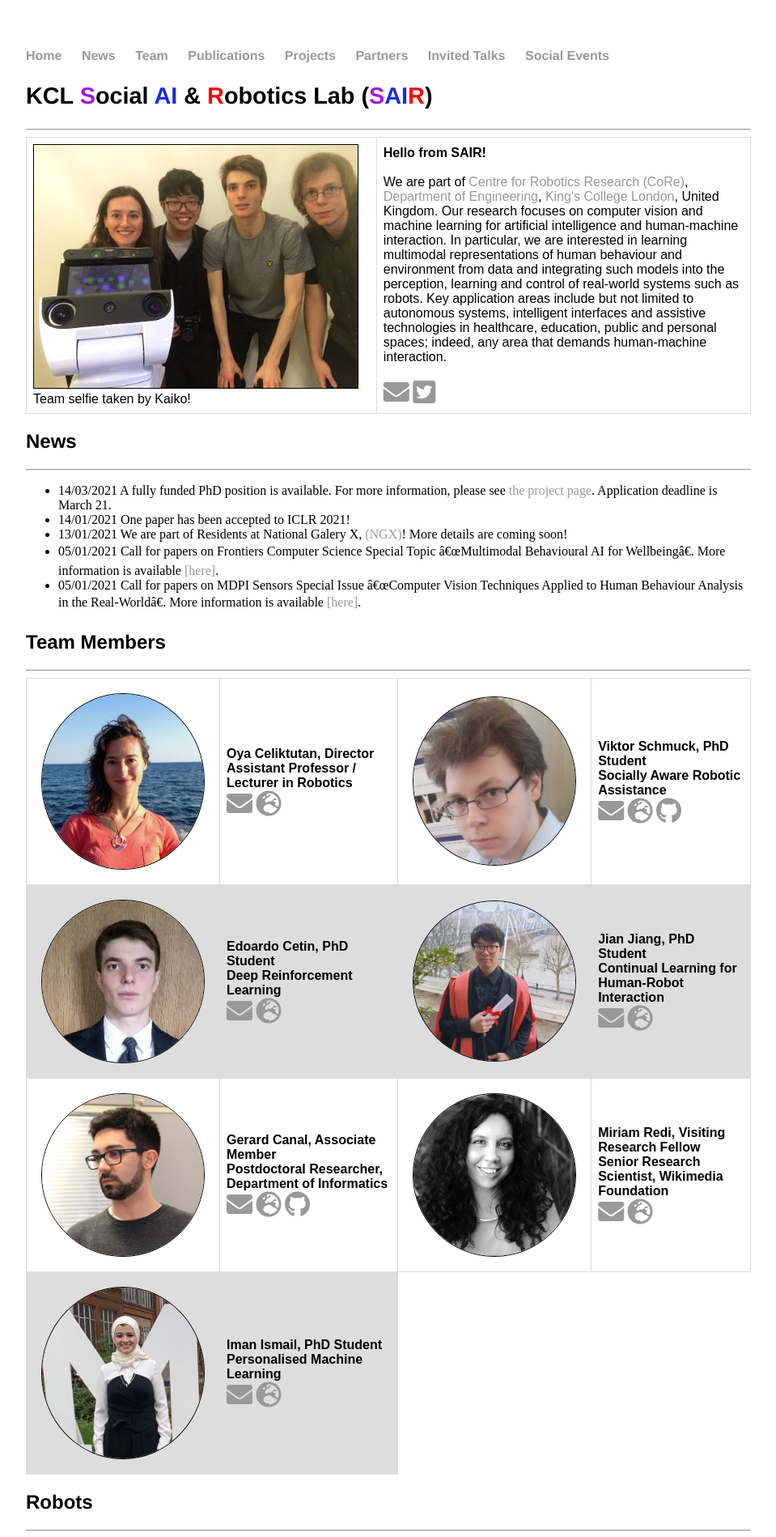
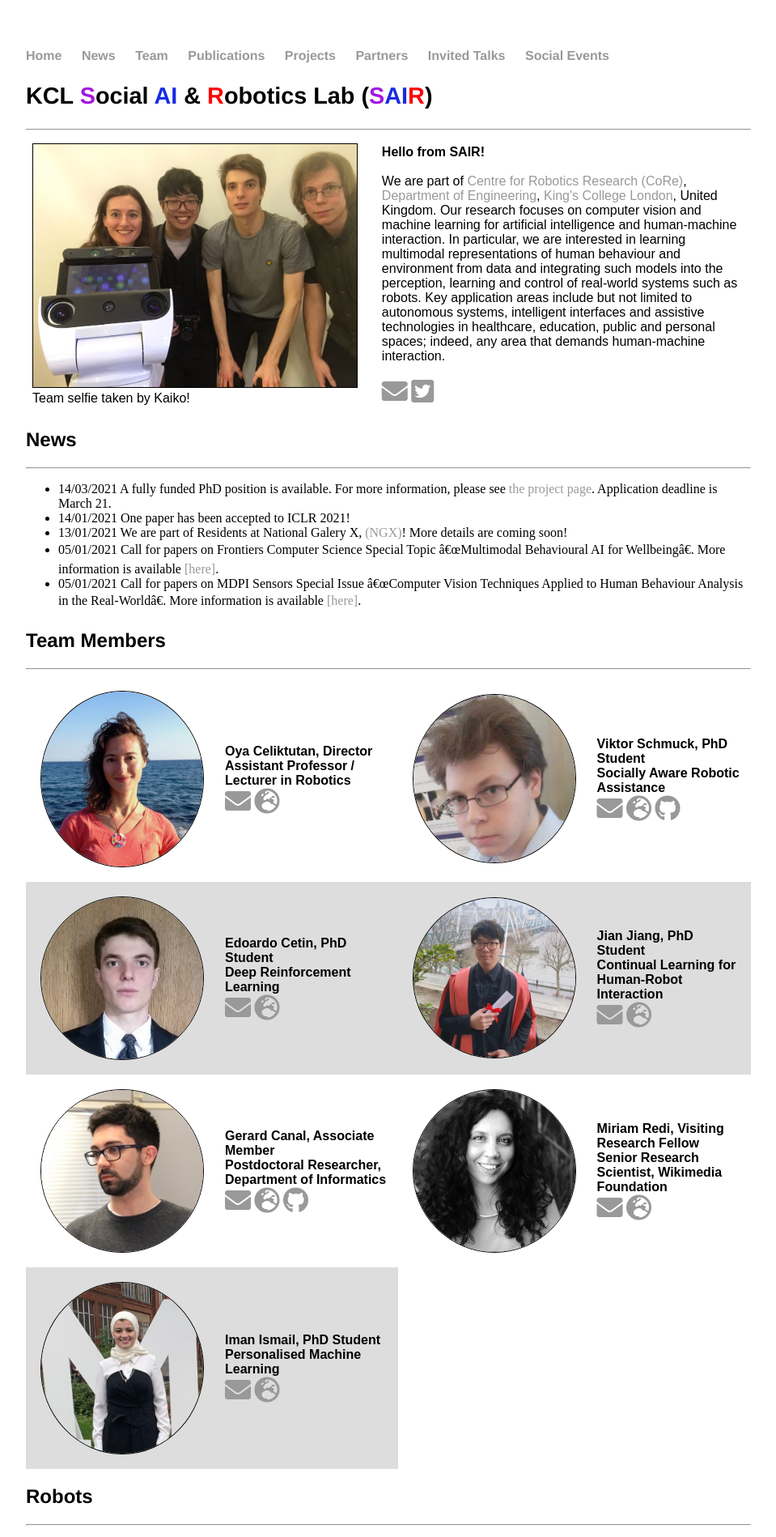
Before and after one commit to sairlab/sairlab.github.io, a Jekyll site: the page built from index.html, in a window 1280 px wide. Shown: the top 1898 px of the page at 81% size, without its empty margins (160-1119 px from the left). Built offline with Jekyll 4.4.1, drawn with Linux system fonts in a browser that asks for light colours; a style sheet for code colours, icons or effects is not loaded; grey boxes are pictures that could not be loaded.

Commit message:
styles updates

```diff
--- a/_layouts/default.html
+++ b/_layouts/default.html
@@ -16,7 +16,6 @@
         }
 
         td, th {
-          border: 1px solid #dddddd;
           text-align: left;
           padding: 8px;
         }
```
Also changed, not shown: 1 other file.
